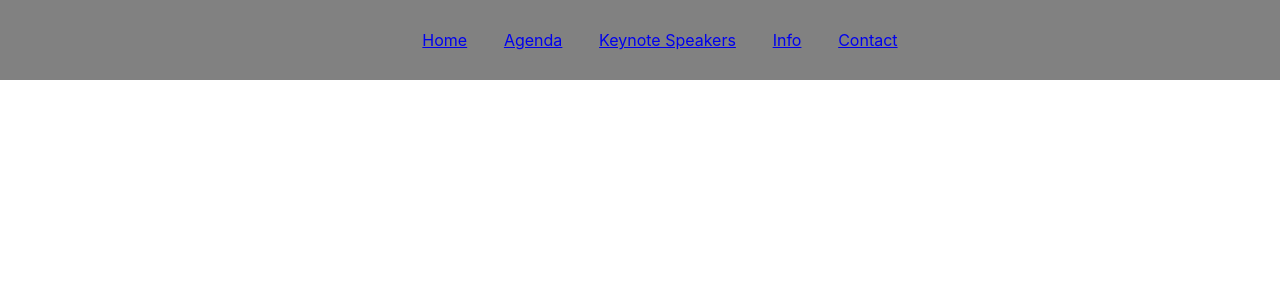
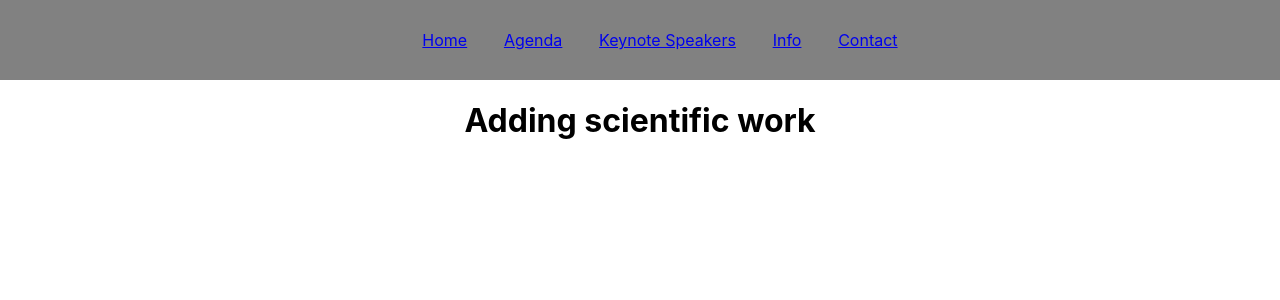
Before and after one commit to WyimaginowaneKoniki/Kongres, a React (Create React App) app in the folder web-client/: page /adding-work in a window 1280 px wide. Shown: the top 300 px of the page. Built offline with nearby package versions, Linux system fonts and the light colour scheme.

Commit message:
Create adding-work.js and put reference in App.js to it.

```diff
--- a/web-client/src/App.js
+++ b/web-client/src/App.js
@@ -12,6 +12,7 @@ import Navigation from './components/Navigation';
 import Regulations from './pages/regulations';
 import CookiesPolicy from './pages/cookies-policy';
 import PrivacyPolicy from './pages/privacy-policy';
+import AddingWork from './pages/adding-work';
 
 function App() {
     return (
@@ -27,6 +28,7 @@ function App() {
             <Route path="/regulations" component={Regulations} />
             <Route path="/cookies-policy" component={CookiesPolicy} />
             <Route path="/privacy-policy" component={PrivacyPolicy} />
+            <Route path="/adding-work" component={AddingWork} />
           </Switch>
         </div>
       </Router>
--- /dev/null
+++ b/web-client/src/pages/adding-work.js
@@ -0,0 +1,33 @@
+import React from 'react';
+import '../App.css';
+import { makeStyles } from '@material-ui/core/styles';
+
+function AddingWork(props) {
+    const styles = makeStyles({
+        main: {
+            width: '80%',
+            margin: 'auto',
+        },
+        left: {
+            width: '50%',
+            height: '50vh',
+            float: 'left',
+        },
+        right: {
+            width: '50%',
+            height: '50vh',
+            float: 'left',
+        },
+    });
+
+    const style = styles();
+
+      return (
+        <div className={style.main}>
+            <h1>Adding scientific work</h1>
+            <div className={style.left}></div>
+            <div className={style.right}></div>
+        </div>
+      );
+  }
+  export default AddingWork;
```
